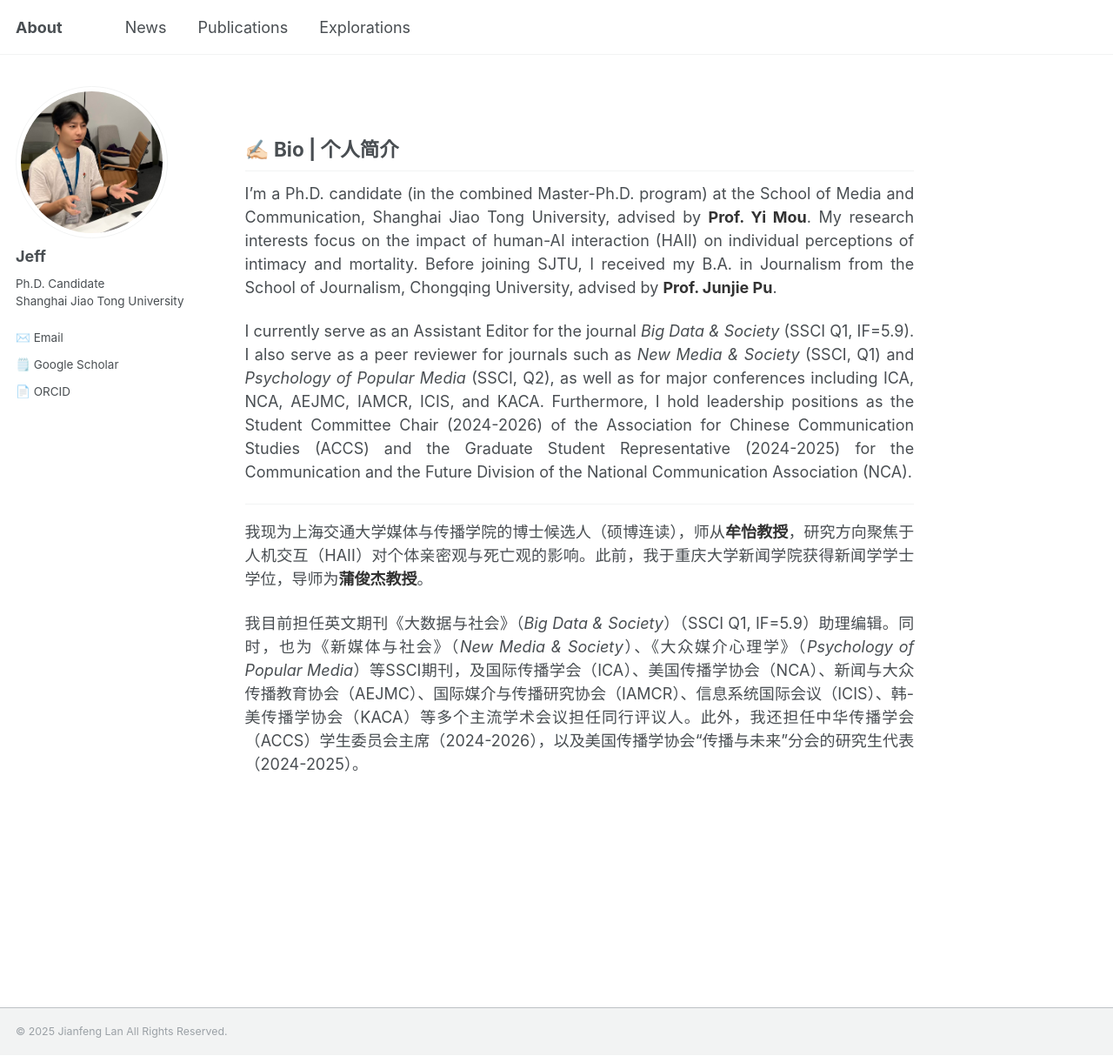
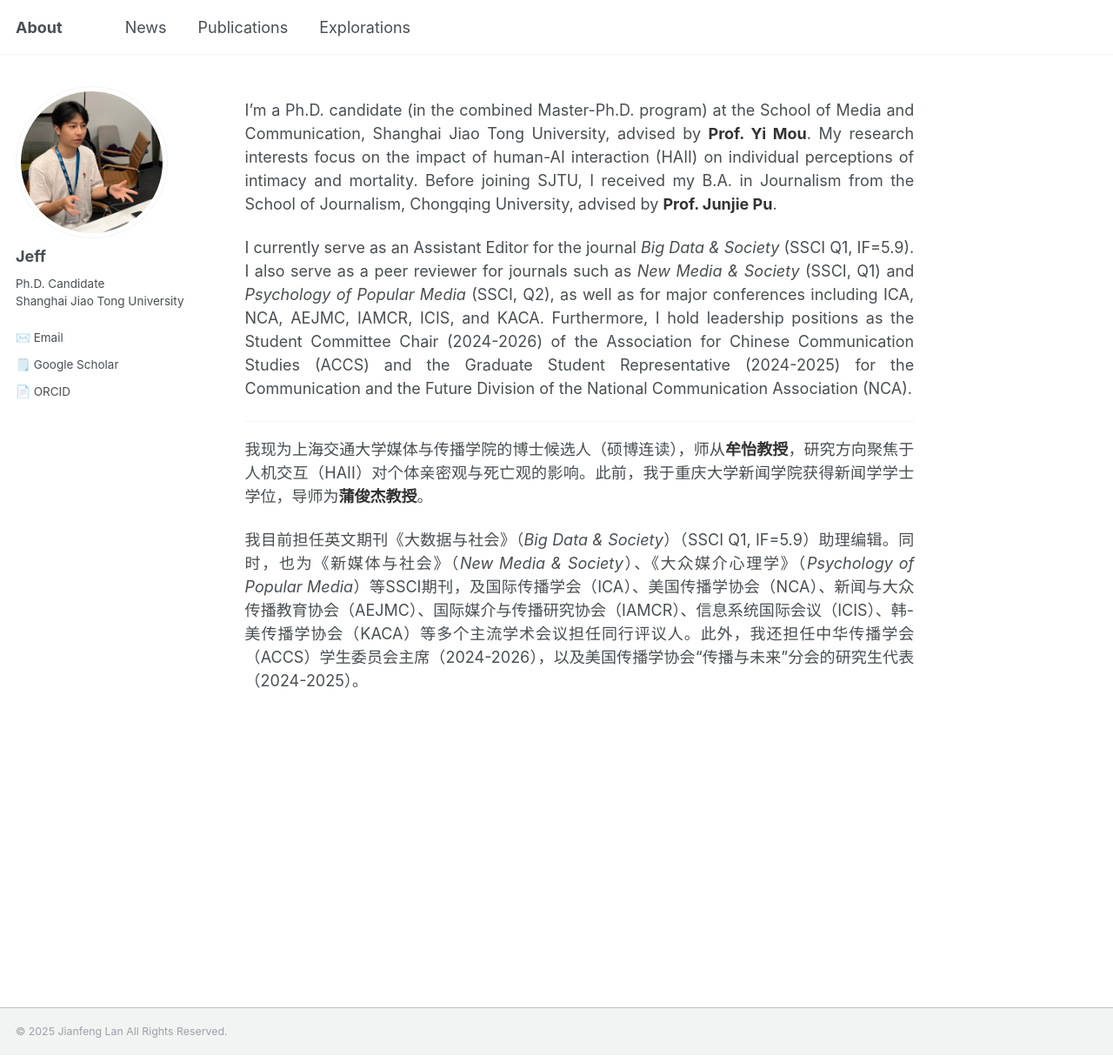
Before and after one commit to jianfenglan/jianfenglan.github.io, a Jekyll site: the page built from _pages/about.md, in a window 1280 px wide and 1214 px high. Shown: the whole window at 87% size. Built offline with Jekyll 4.4.1, drawn with Linux system fonts in a browser that asks for light colours.

Commit message:
Update about.md

```diff
--- a/_pages/about.md
+++ b/_pages/about.md
@@ -36,7 +36,6 @@ redirect_from:
     }
 </style>
 
-<h2>✍🏻 Bio | 个人简介</h2>
 
 I'm a Ph.D. candidate (in the combined Master-Ph.D. program) at the School of Media and Communication, Shanghai Jiao Tong University, advised by [**Prof. Yi Mou**](https://cfmhmc.github.io/yimou.github.io/). My research interests focus on the impact of human-AI interaction (HAII) on individual perceptions of intimacy and mortality. Before joining SJTU, I received my B.A. in Journalism from the School of Journalism, Chongqing University, advised by [**Prof. Junjie Pu**](https://sj.cqu.edu.cn/info/1138/5612.htm).
 
```
